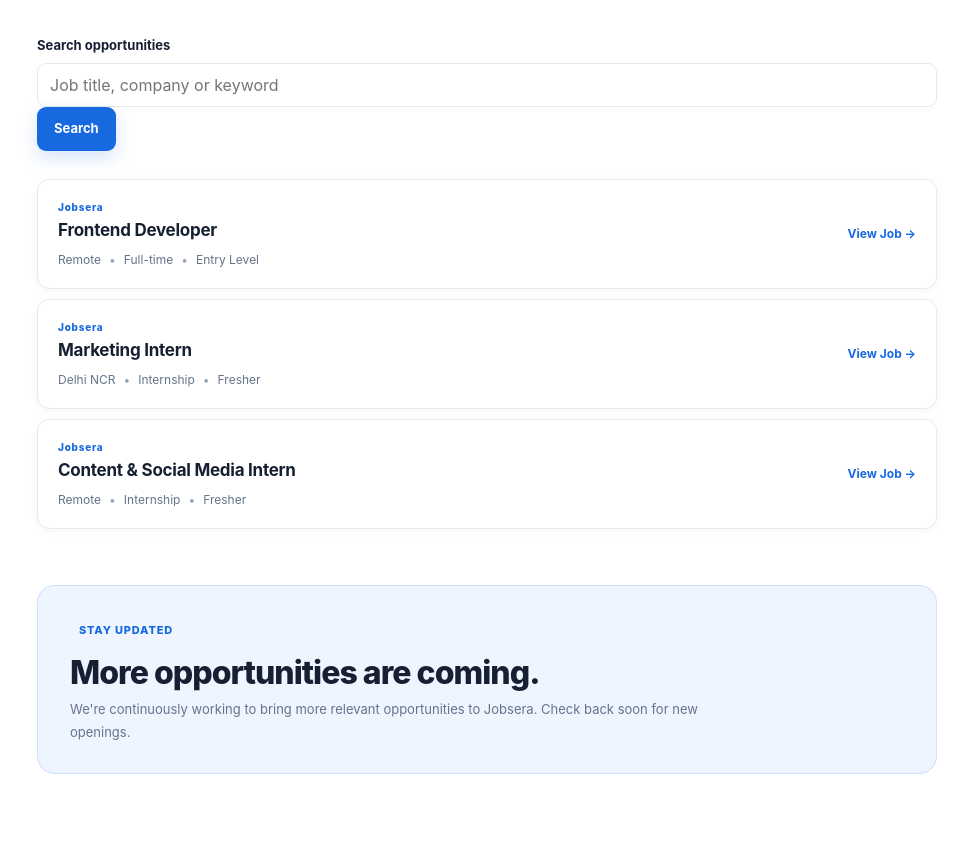
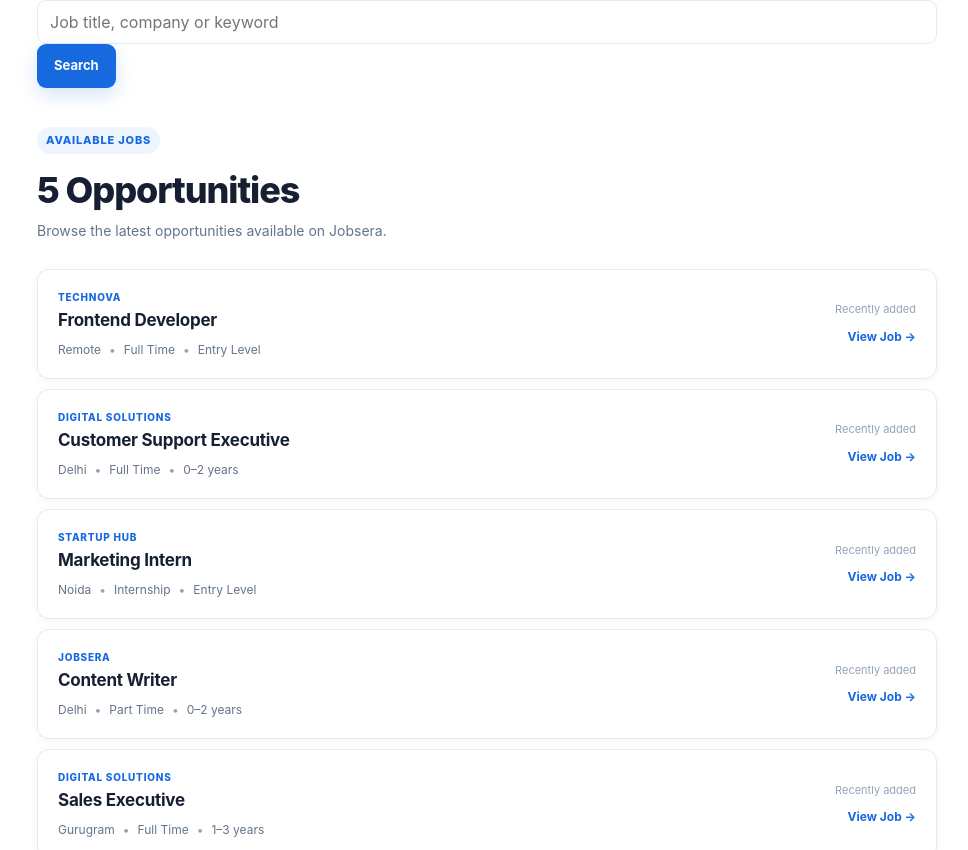
Before and after one commit to ConnectJobsera/Jobsera-Website, a Next.js app: page /jobs in a window 1280 px wide. Shown: the part 318-1168 px from the top of the page, without its empty margins (153-1121 px from the left). Built offline with nearby package versions, Linux system fonts and the light colour scheme.

Commit message:
Connect jobs page to JobCard detail routes

```diff
--- a/app/jobs/page.tsx
+++ b/app/jobs/page.tsx
@@ -6,36 +6,57 @@
 
 const jobs = [
   {
-    company: "Jobsera",
+    id: "technova-frontend-developer",
+    company: "TECHNOVA",
     title: "Frontend Developer",
     location: "Remote",
-    type: "Full-time",
+    type: "Full Time",
     experience: "Entry Level",
-    posted: "Recently posted",
+    date: "Recently added",
   },
   {
-    company: "Jobsera",
-    title: "Marketing Intern",
-    location: "Delhi NCR",
-    type: "Internship",
-    experience: "Fresher",
-    posted: "Recently posted",
+    id: "digital-solutions-customer-support",
+    company: "DIGITAL SOLUTIONS",
+    title: "Customer Support Executive",
+    location: "Delhi",
+    type: "Full Time",
+    experience: "0–2 years",
+    date: "Recently added",
   },
   {
-    company: "Jobsera",
-    title: "Content & Social Media Intern",
-    location: "Remote",
+    id: "startup-hub-marketing-intern",
+    company: "STARTUP HUB",
+    title: "Marketing Intern",
+    location: "Noida",
     type: "Internship",
-    experience: "Fresher",
-    posted: "Recently posted",
+    experience: "Entry Level",
+    date: "Recently added",
+  },
+  {
+    id: "jobsera-content-writer",
+    company: "JOBSERA",
+    title: "Content Writer",
+    location: "Delhi",
+    type: "Part Time",
+    experience: "0–2 years",
+    date: "Recently added",
+  },
+  {
+    id: "digital-solutions-sales-executive",
+    company: "DIGITAL SOLUTIONS",
+    title: "Sales Executive",
+    location: "Gurugram",
+    type: "Full Time",
+    experience: "1–3 years",
+    date: "Recently added",
   },
 ];
 
 export default function JobsPage() {
-  const [searchQuery, setSearchQuery] = useState("");
+  const [search, setSearch] = useState("");
 
   const filteredJobs = useMemo(() => {
-    const query = searchQuery.toLowerCase();
+    const query = search.trim().toLowerCase();
 
     if (!query) {
       return jobs;
@@ -48,79 +69,66 @@
         job.location,
         job.type,
         job.experience,
-      ]
-        .join(" ")
-        .toLowerCase()
-        .includes(query)
+      ].some((value) => value.toLowerCase().includes(query))
     );
-  }, [searchQuery]);
+  }, [search]);
 
   return (
-    <main>
-      <section className="content-page">
-        <div className="container">
-          <span className="eyebrow">JOB OPPORTUNITIES</span>
+    <main className="content-page">
+      <div className="container">
+        <p className="eyebrow">OPPORTUNITIES</p>
 
-          <h1>Find your next opportunity.</h1>
+        <h1>Find Your Next Opportunity</h1>
 
-          <p className="page-intro">
-            Explore job opportunities, internships and career openings
-            designed to help you take the next step in your professional
-            journey.
-          </p>
+        <p className="page-intro">
+          Explore job opportunities and find roles that match your
+          skills, experience and career goals.
+        </p>
 
-          <div style={{ marginTop: "34px" }}>
-            <JobFilters onSearch={setSearchQuery} />
+        <JobFilters value={search} onChange={setSearch} />
+
+        <section className="section" style={{ padding: "38px 0 0" }}>
+          <div className="section-heading">
+            <div>
+              <p className="eyebrow">AVAILABLE JOBS</p>
+
+              <h2 className="section-title">
+                {filteredJobs.length > 0
+                  ? `${filteredJobs.length} ${
+                      filteredJobs.length === 1 ? "Opportunity" : "Opportunities"
+                    }`
+                  : "No Opportunities Found"}
+              </h2>
+
+              <p className="section-description">
+                {search
+                  ? `Showing results matching "${search}".`
+                  : "Browse the latest opportunities available on Jobsera."}
+              </p>
+            </div>
           </div>
 
-          <div
-            className="job-list"
-            style={{ marginTop: "28px" }}
-          >
-            {filteredJobs.length > 0 ? (
-              filteredJobs.map((job) => (
-                <JobCard
-                  key={`${job.company}-${job.title}`}
-                  company={job.company}
-                  title={job.title}
-                  location={job.location}
-                  type={job.type}
-                  experience={job.experience}
-                  posted={job.posted}
-                />
-              ))
-            ) : (
-              <div className="contact-card">
-                <h2>No opportunities found</h2>
+          {filteredJobs.length > 0 ? (
+            <div className="job-list">
+              {filteredJobs.map((job) => (
+                <JobCard key={job.id} {...job} />
+              ))}
+            </div>
+          ) : (
+            <div className="card">
+              <div className="card-content">
+                <h3 className="card-title">
+                  No jobs match your search.
+                </h3>
 
-                <p>
-                  Try searching for a different job title, company,
-                  location or keyword.
-                </p>
-              </div>
-            )}
-          </div>
-
-          <section
-            className="notification-section"
-            style={{ marginTop: "56px" }}
-          >
-            <div className="notification-card">
-              <div>
-                <span className="eyebrow">STAY UPDATED</span>
-
-                <h2>More opportunities are coming.</h2>
-
-                <p>
-                  We're continuously working to bring more relevant
-                  opportunities to Jobsera. Check back soon for new
-                  openings.
+                <p className="card-description">
+                  Try another keyword, company, location or job type.
                 </p>
               </div>
             </div>
-          </section>
-        </div>
-      </section>
+          )}
+        </section>
+      </div>
     </main>
   );
 }
```
